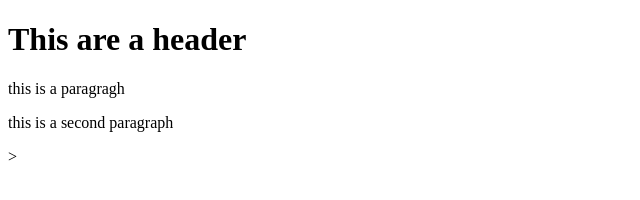
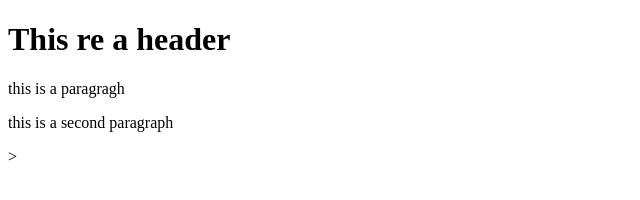
Before and after one commit to JimSirman/git_test_1, a plain HTML site: page index.html in a window 1280 px wide. Shown: the whole page, without its empty margins (0-640 px from the left). Drawn offline with Linux system fonts and the light colour scheme.

Commit message:
second try

```diff
--- a/index.html
+++ b/index.html
@@ -4,7 +4,7 @@
 
     </head>
     <body>
-        <h1>This are a header</h1>
+        <h1>This re a header</h1>
         <p>this is a paragragh</p>
         <p>this is a second paragraph</p>
     </body>>
```
